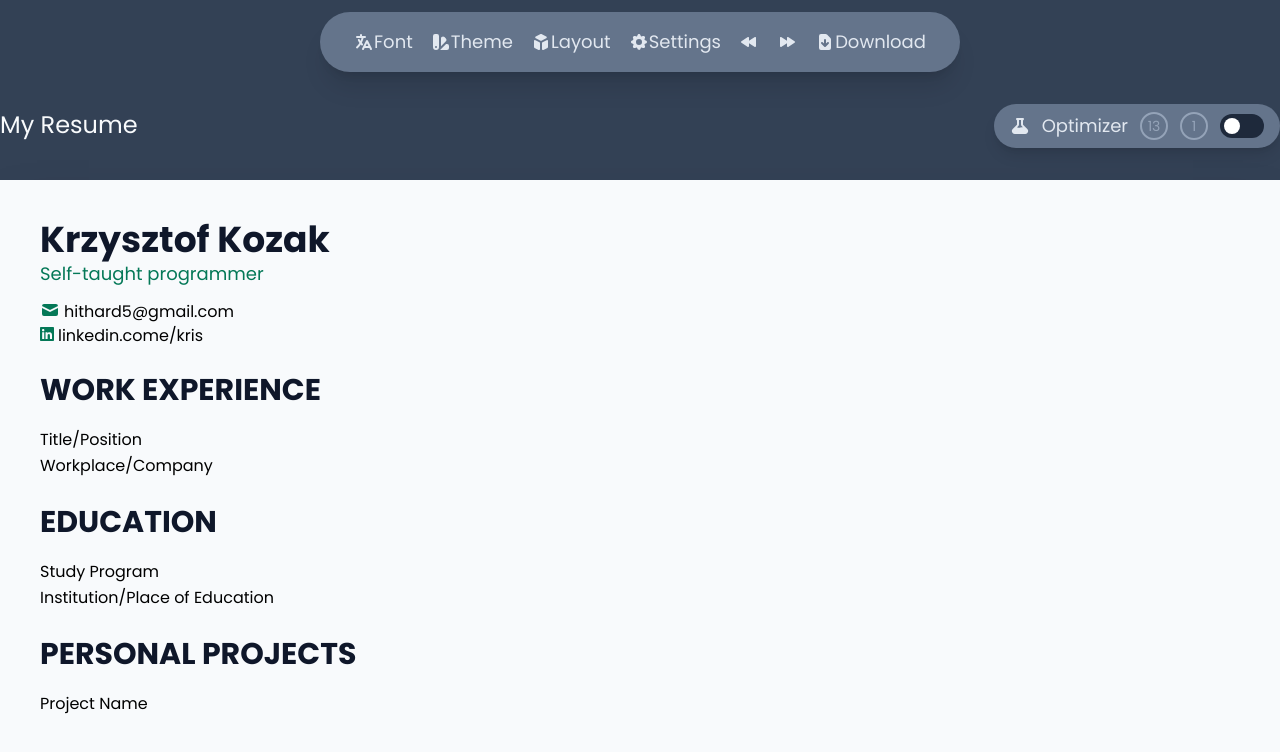
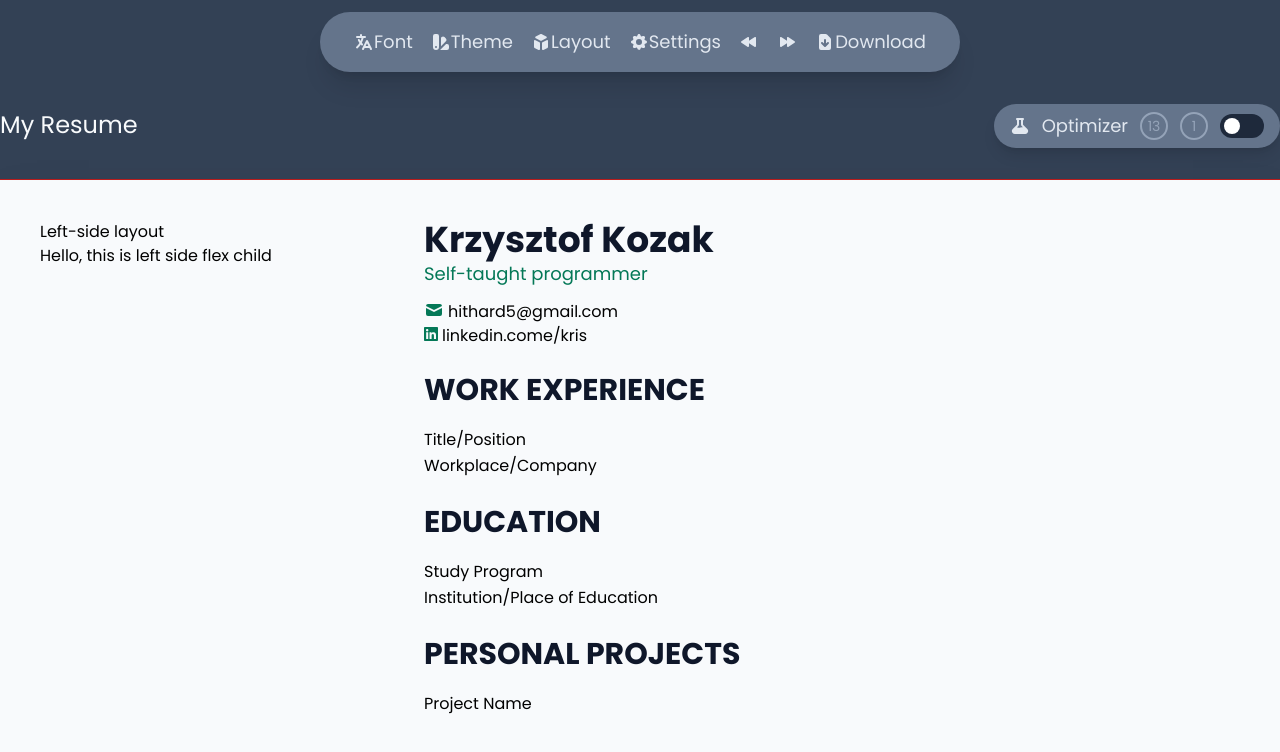
Before and after one commit to krzysztof-kozak/cv-builder, a React (Create React App) app: page / in a window 1280 px wide. Shown: the top 752 px of the page. Built offline with nearby package versions, Linux system fonts and the light colour scheme.

Commit message:
Add flex layout

```diff
--- a/src/App.js
+++ b/src/App.js
@@ -14,11 +14,18 @@ function App() {
           <Optimizer />
         </section>
 
-        <section className="mt-8 min-h-[1000px] bg-slate-50 p-10 shadow-2xl">
-          <PersonalInfo />
-          <WorkExperience />
-          <Education />
-          <PersonalProjects />
+        <section className="mt-8 flex min-h-[1000px] gap-16 bg-slate-50 p-10 shadow-2xl outline outline-1 outline-red-700">
+          <div className="max-w-xs flex-none basis-1/3">
+            <h2>Left-side layout</h2>
+            <p>Hello, this is left side flex child</p>
+          </div>
+
+          <div className="grow">
+            <PersonalInfo />
+            <WorkExperience />
+            <Education />
+            <PersonalProjects />
+          </div>
         </section>
       </main>
     </div>
```
